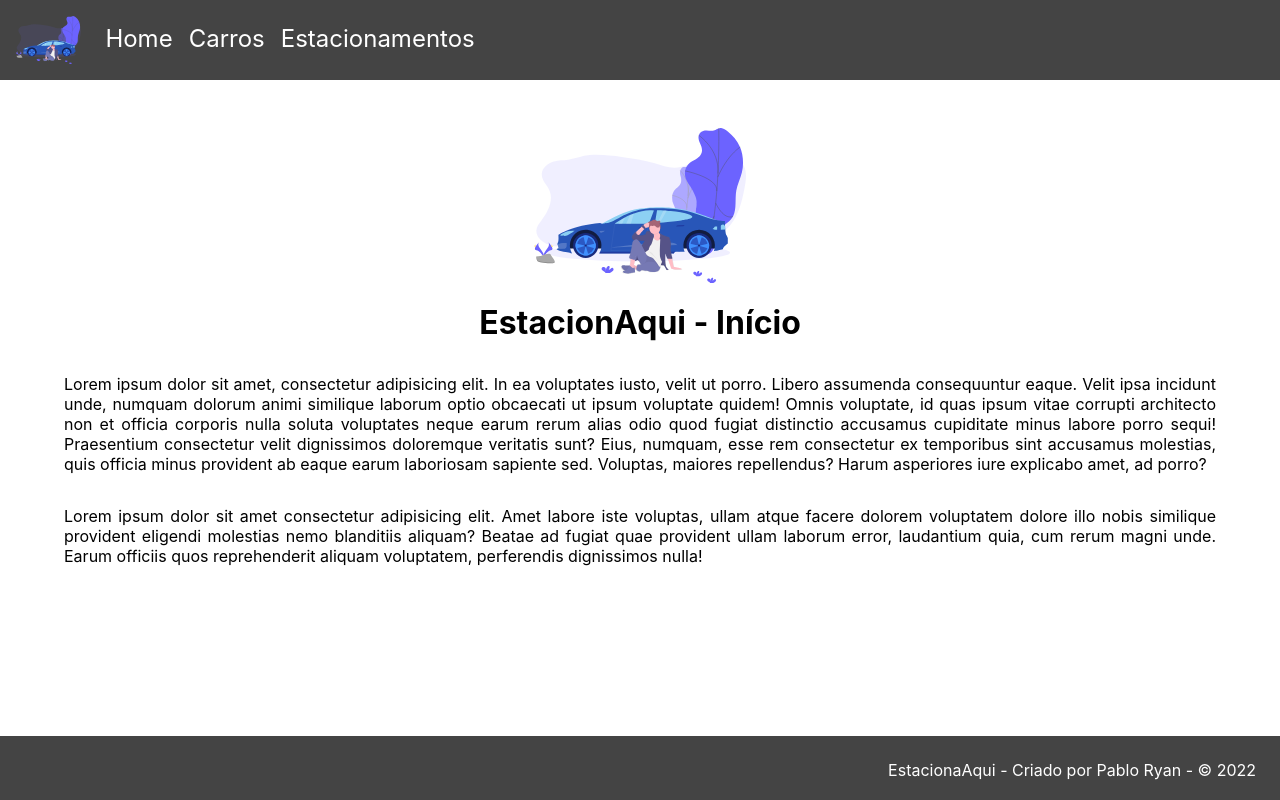
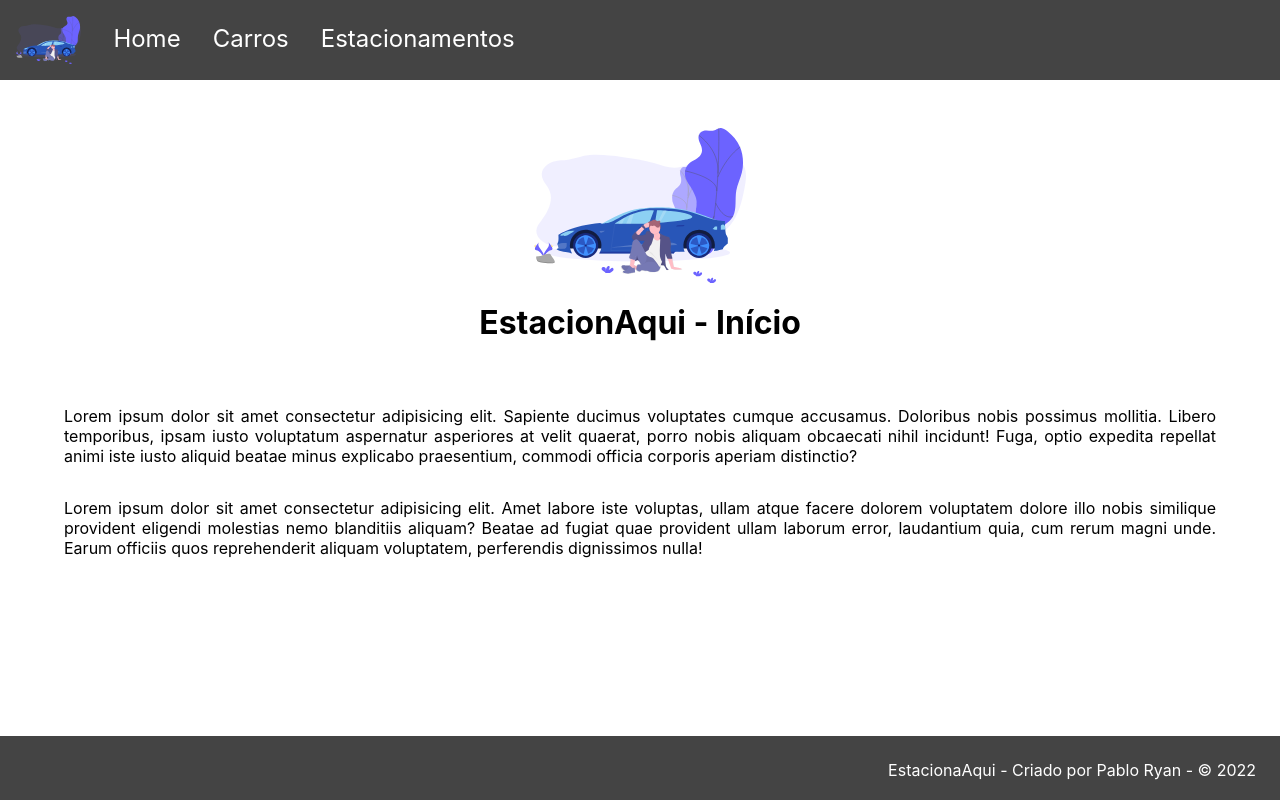
Before and after one commit to Sutanrrier/estacionaqui-react, a React (Vite) app in the folder frontend/: page / in a window 1280 px wide. Built offline with nearby package versions, Linux system fonts and the light colour scheme.

Commit message:
Some improvements in Homepage + Components

```diff
--- a/frontend/src/components/Home.css
+++ b/frontend/src/components/Home.css
@@ -18,6 +18,7 @@
 
 .description-container {
     padding: 1rem;
+    margin-top: 2rem;
 
 }
 
--- a/frontend/src/components/Home.jsx
+++ b/frontend/src/components/Home.jsx
@@ -10,17 +10,13 @@ function Home() {
       </div>
       <div className="description-container">
         <p className="description-text">
-          Lorem ipsum dolor sit amet, consectetur adipisicing elit. In ea
-          voluptates iusto, velit ut porro. Libero assumenda consequuntur eaque.
-          Velit ipsa incidunt unde, numquam dolorum animi similique laborum
-          optio obcaecati ut ipsum voluptate quidem! Omnis voluptate, id quas
-          ipsum vitae corrupti architecto non et officia corporis nulla soluta
-          voluptates neque earum rerum alias odio quod fugiat distinctio
-          accusamus cupiditate minus labore porro sequi! Praesentium consectetur
-          velit dignissimos doloremque veritatis sunt? Eius, numquam, esse rem
-          consectetur ex temporibus sint accusamus molestias, quis officia minus
-          provident ab eaque earum laboriosam sapiente sed. Voluptas, maiores
-          repellendus? Harum asperiores iure explicabo amet, ad porro?
+          Lorem ipsum dolor sit amet consectetur adipisicing elit. Sapiente
+          ducimus voluptates cumque accusamus. Doloribus nobis possimus
+          mollitia. Libero temporibus, ipsam iusto voluptatum aspernatur
+          asperiores at velit quaerat, porro nobis aliquam obcaecati nihil
+          incidunt! Fuga, optio expedita repellat animi iste iusto aliquid
+          beatae minus explicabo praesentium, commodi officia corporis aperiam
+          distinctio?
         </p>
         <p className="description-text">
           Lorem ipsum dolor sit amet consectetur adipisicing elit. Amet labore
--- a/frontend/src/components/Navbar.css
+++ b/frontend/src/components/Navbar.css
@@ -15,13 +15,17 @@
 
 .navigation-link {
     font-size: 1.5rem;
+    margin: 0 0.5rem;
     padding: 0.5rem;
     text-decoration: none;
     color: white;
 }
 
 .navigation-link:hover {
+    border-radius: 0.5rem;
     color: aquamarine;
+    background-color: #555;
+    transition: all ease 0.3s;
 }
 
 .navigation-logo {
--- a/frontend/src/pages/App.jsx
+++ b/frontend/src/pages/App.jsx
@@ -1,7 +1,6 @@
 import Navbar from "../components/Navbar";
 import Home from "../components/Home";
 import Footer from "../components/Footer";
-import "./App.css";
 
 function App() {
   return (
```
Also changed, not shown: frontend/src/pages/App.css (deleted).
